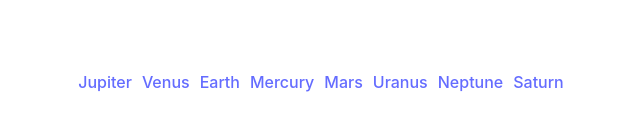
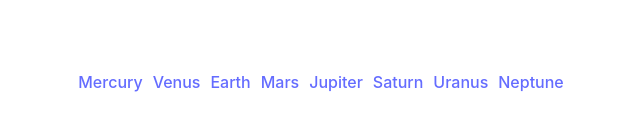
Before and after one commit to nsdonato/vamosacodearplanetas, a React (Vite) app: page / in a window 1280 px wide. Shown: the part 318-448 px from the top of the page, without its empty margins (314-954 px from the left). Built offline with nearby package versions, Linux system fonts and the light colour scheme.

Commit message:
componente menu + helper titlePipe

```diff
--- /dev/null
+++ b/src/components/MenuPlanets.tsx
@@ -0,0 +1,30 @@
+import React from "react";
+import { MenuPlanetItem } from "../interfaces/planeta";
+import { Link } from "wouter";
+import { angularTitlePipe } from '../helpers'
+
+export const MenuPlanets = () => {
+  const planetas: MenuPlanetItem[] = [
+    { name: "mercury" },
+    { name: "venus" },
+    { name: "earth" },
+    { name: "mars" },
+    { name: "jupiter" },
+    { name: "saturn" },
+    { name: "uranus" },
+    { name: "neptune" },
+  ];
+  return (
+    <>
+      <ul>
+        {planetas.map((p: MenuPlanetItem, i) => {
+          return (<li key={i}>
+            <Link href={`/planets/${p.name}`}>
+              <a className="link">{angularTitlePipe(p.name)}</a>
+            </Link>
+          </li>);
+        })}
+      </ul>
+    </>
+  );
+};
--- /dev/null
+++ b/src/helpers/angular-title-pipe.ts
@@ -0,0 +1,6 @@
+export const angularTitlePipe= (stringVictima: string):string  => {
+    let firstChar = stringVictima[0]
+    firstChar = firstChar.toUpperCase()
+
+    return `${firstChar}${stringVictima.substring(1)}`
+}
--- /dev/null
+++ b/src/helpers/index.ts
@@ -0,0 +1 @@
+export * from './angular-title-pipe'
--- /dev/null
+++ b/src/interfaces/planeta.ts
@@ -0,0 +1,3 @@
+export interface MenuPlanetItem {
+    name: string
+}
--- a/src/routers/AppRouter.routing.tsx
+++ b/src/routers/AppRouter.routing.tsx
@@ -1,68 +1,14 @@
 import { Link, Route, Switch } from "wouter";
+import { MenuPlanets } from '../components/MenuPlanets';
 
 export const AppRouter = () => (
   <>
     {/*TODO Hacer un componente navbar
     NAVBAR CASERO */}
 
-    <ul>
-      <li>
-        <Link href="/planets/jupiter">
-          <a  className="link">
-            Jupiter
-          </a>
-        </Link>
-      </li>
-      <li>
-        <Link href="/planets/jupiter">
-          <a  className="link">
-            Venus
-          </a>
-        </Link>
-      </li>
-      <li>
-        <Link href="/planets/earth">
-          <a  className="link">
-            Earth
-          </a>
-        </Link>
-      </li>
-      <li>
-        <Link href="/planets/mercury">
-          <a  className="link">
-            Mercury
-          </a>
-        </Link>
-      </li>
-      <li>
-        <Link href="/planets/mars">
-          <a  className="link">
-            Mars
-          </a>
-        </Link>
-      </li>
-      <li>
-        <Link href="/planets/uranus">
-          <a  className="link">
-            Uranus
-          </a>
-        </Link>
-      </li>
-      <li>
-        <Link href="/planets/neptune">
-          <a  className="link">
-            Neptune
-          </a>
-        </Link>
-      </li>
-      <li>
-        <Link href="/planets/saturn">
-          <a  className="link">
-            Saturn
-          </a>
-        </Link>
-      </li>
-    </ul>
+
+    <MenuPlanets></MenuPlanets>
+
 
 
     <Route path="/planets/jupiter">
```
